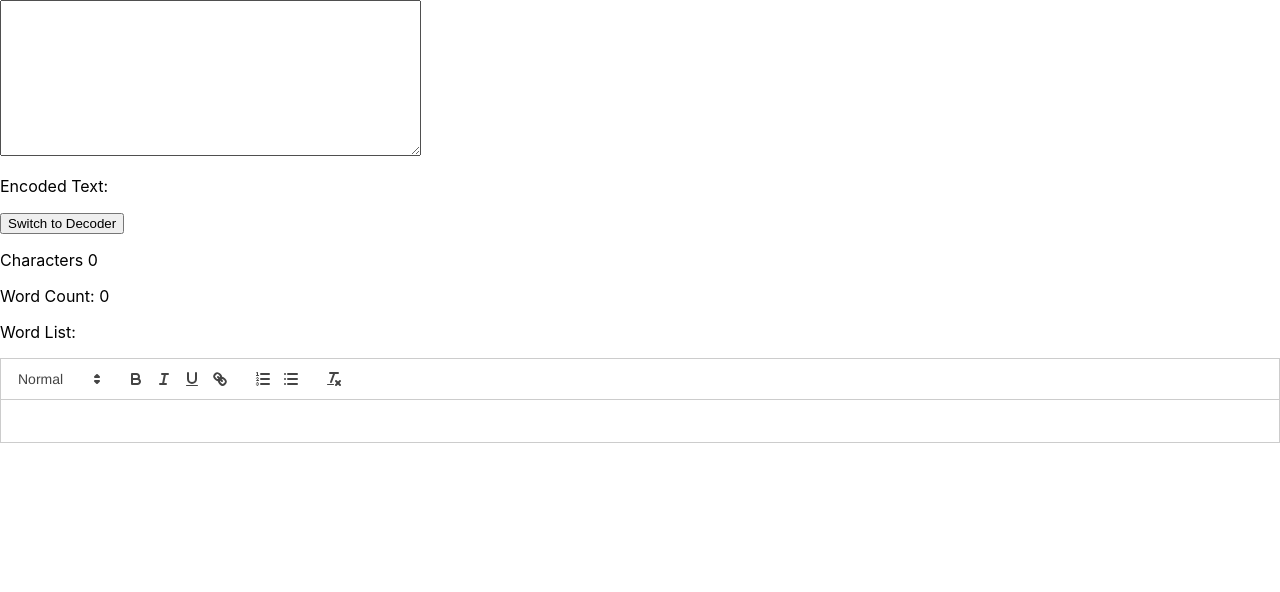
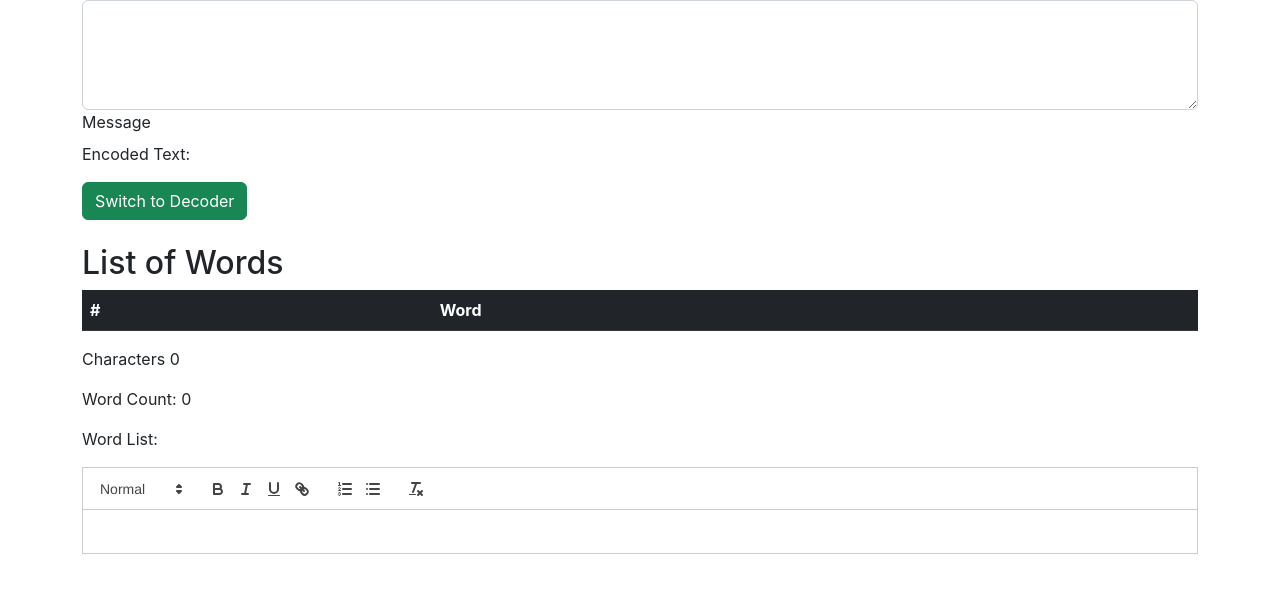
Before and after one commit to kaydurgu/mid, a React (Create React App) app: page / in a window 1280 px wide. Shown: the top 592 px of the page. Built offline with nearby package versions, Linux system fonts and the light colour scheme.

Commit message:
Text editor in separate Component

```diff
--- a/package.json
+++ b/package.json
@@ -10,7 +10,7 @@
     "react": "^18.2.0",
     "react-dom": "^18.2.0",
     "react-quill": "^2.0.0",
-    "react-scripts": "^3.0.1",
+    "react-scripts": "^5.0.1",
     "web-vitals": "^2.1.4"
   },
   "scripts": {
--- a/public/index.html
+++ b/public/index.html
@@ -3,6 +3,9 @@
   <head>
     <meta charset="utf-8" />
     <meta name="viewport" content="width=device-width, initial-scale=1" />
+    <link rel="stylesheet" href="https://cdn.jsdelivr.net/npm/bootstrap@5.2.3/dist/css/bootstrap.min.css" integrity="sha384-rbsA2VBKQhggwzxH7pPCaAqO46MgnOM80zW1RWuH61DGLwZJEdK2Kadq2F9CUG65" crossorigin="anonymous">
+    <script src="https://cdn.jsdelivr.net/npm/bootstrap@5.2.3/dist/js/bootstrap.min.js" integrity="sha384-cuYeSxntonz0PPNlHhBs68uyIAVpIIOZZ5JqeqvYYIcEL727kskC66kF92t6Xl2V" crossorigin="anonymous"></script>
+    <script src="https://cdn.jsdelivr.net/npm/bootstrap@5.2.3/dist/js/bootstrap.bundle.min.js" integrity="sha384-kenU1KFdBIe4zVF0s0G1M5b4hcpxyD9F7jL+jjXkk+Q2h455rYXK/7HAuoJl+0I4" crossorigin="anonymous"></script>
     <title>React App</title>
   </head>
   <body>
--- a/src/App.css
+++ /dev/null
@@ -1,6 +0,0 @@
-.container {
-  display: flex;
-  justify-content: center;
-  align-items: center;
-  height: 100vh; /* Adjust this value to control the vertical alignment */
- }
--- a/src/App.js
+++ b/src/App.js
@@ -1,74 +1,10 @@
-import React, { useState } from 'react';
-import TextEditor from './components/TextEditor';
-const App = () => {
- const [encodedText, setEncodedText] = useState('');
- const [decodedText, setDecodedText] = useState('');
- const [isEncoder, setIsEncoder] = useState(true);
- const [count, setCount] = useState(0);
-
- const [wordCount, setWordCount] = useState(0);
- const [wordList, setWordList] = useState([]);
-
-
- const handleChange = (e) => {
-    let encodedDecodedText = '';
-    const text = e.target.value;
-    const words = e.target.value.split(' ');
-    const count = words.length;
-    const list = [...new Set(words)].filter(word => word);
-    setWordCount(count);
-    setWordList(list);
-    setCount(text.length);
-    for (let i = 0; i < e.target.value.length; i++) {
-      let ascii = e.target.value.charCodeAt(i);
-
-      if (isEncoder) {
-        if (ascii >= 32) {
-          ascii += 3;
-          encodedDecodedText += String.fromCharCode(ascii);
-        } else {
-          encodedDecodedText += e.target.value.charAt(i);
-        }
-      } else {
-        if (ascii >= 35) {
-          ascii -= 3;
-          encodedDecodedText += String.fromCharCode(ascii);
-        } else {
-          encodedDecodedText += e.target.value.charAt(i);
-        }
-      }
-    }
-
-    if (isEncoder) {
-      setEncodedText(encodedDecodedText);
-    } else {
-      setDecodedText(encodedDecodedText);
-    }
- };
-
- const handleSwitchMode = () => {
-    setIsEncoder(!isEncoder);
-    setWordCount(0);
-    setCount(0);
-    setWordList([]);
- };
-
- return (
-    <div className='container'>
-      <textarea  cols="50" rows="10" onChange={handleChange} />
-      {isEncoder ? (
-        <p>Encoded Text: {encodedText}</p>
-      ) : (
-        <p>Decoded Text: {decodedText}</p>
-      )}
-      <button onClick={handleSwitchMode}>
-        Switch to {isEncoder ? 'Decoder' : 'Encoder'}
-      </button>
-      <p> Characters {count}</p>
-      <p>Word Count: {wordCount}</p>
-      <p>Word List: {wordList.join(', ')}</p>
-      <TextEditor/>
+import React from 'react';
+import TextArea from './components/TextArea';
+function App() {
+  return (
+    <div>
+         <TextArea/>
     </div>
- );
-};
+  );
+}
 export default App;
--- /dev/null
+++ b/src/components/TextArea.js
@@ -0,0 +1,80 @@
+import React, { useState } from 'react';
+import TextEditor from './TextEditor';
+import WordTable from './WordTable';
+
+const TextArea = () => {
+ const [encodedText, setEncodedText] = useState('');
+ const [decodedText, setDecodedText] = useState('');
+ const [isEncoder, setIsEncoder] = useState(true);
+ const [count, setCount] = useState(0);
+
+ const [wordCount, setWordCount] = useState(0);
+ const [wordList, setWordList] = useState([]);
+
+
+ const handleChange = (e) => {
+    let encodedDecodedText = '';
+    const text = e.target.value;
+    const words = e.target.value.split(' ');
+    const count = words.length;
+    const list = [...new Set(words)].filter(word => word);
+    setWordCount(count);
+    setWordList(list);
+    setCount(text.length);
+    for (let i = 0; i < e.target.value.length; i++) {
+      let ascii = e.target.value.charCodeAt(i);
+
+      if (isEncoder) {
+        if (ascii >= 32) {
+          ascii += 3;
+          encodedDecodedText += String.fromCharCode(ascii);
+        } else {
+          encodedDecodedText += e.target.value.charAt(i);
+        }
+      } else {
+        if (ascii >= 35) {
+          ascii -= 3;
+          encodedDecodedText += String.fromCharCode(ascii);
+        } else {
+          encodedDecodedText += e.target.value.charAt(i);
+        }
+      }
+    }
+
+    if (isEncoder) {
+      setEncodedText(encodedDecodedText);
+    } else {
+      setDecodedText(encodedDecodedText);
+    }
+ };
+
+ const handleSwitchMode = () => {
+    setIsEncoder(!isEncoder);
+    setWordCount(0);
+    setCount(0);
+    setWordList([]);
+ };
+
+ return (
+    <div className='container'>
+    <div class="form-outline">
+    <textarea onChange={handleChange} class="form-control" id="textAreaExample1" rows="4"></textarea>
+    <label class="form-label" for="textAreaExample">Message</label>
+  </div>
+      {isEncoder ? (
+        <p>Encoded Text: {encodedText}</p>
+      ) : (
+        <p>Decoded Text: {decodedText}</p>
+      )}
+      <button type="button" className="btn btn-success" onClick={handleSwitchMode}>
+        Switch to {isEncoder ? 'Decoder' : 'Encoder'}
+      </button>
+      <WordTable words={wordList} />
+      <p> Characters {count}</p>
+      <p>Word Count: {wordCount}</p>
+      <p>Word List: {wordList.join(', ')}</p>
+      <TextEditor/>
+    </div>
+ );
+};
+export default TextArea;
--- a/src/components/TextEditor.js
+++ b/src/components/TextEditor.js
@@ -12,6 +12,7 @@ const TextEditor = () => {
  return (
     <div>
       <ReactQuill value={value} onChange={handleChange} />
+      <h1>{value}</h1>
     </div>
  );
 };
--- /dev/null
+++ b/src/components/WordTable.js
@@ -0,0 +1,31 @@
+import React from 'react';
+
+const WordTable = ({ words }) => {
+ return (
+    <div className="word-list">
+
+      <br>
+      </br>
+          <h2>List of Words</h2>
+        <table class="table table-striped table-dark">
+  <thead class="thead-dark">
+    <tr>
+      <th scope="col">#</th>
+      <th scope="col">Word</th>
+    </tr>
+  </thead>
+  <tbody>
+    {words.map((word, index) => (
+        <tr key={index}>
+            <td>{index + 1}</td>
+            <td>{word}</td>
+        </tr>
+    ))}
+  </tbody>
+</table>
+
+    </div>
+ );
+};
+
+export default WordTable;
```
Also changed, not shown: 1 other file (tests, documents, lock files or other folders).
